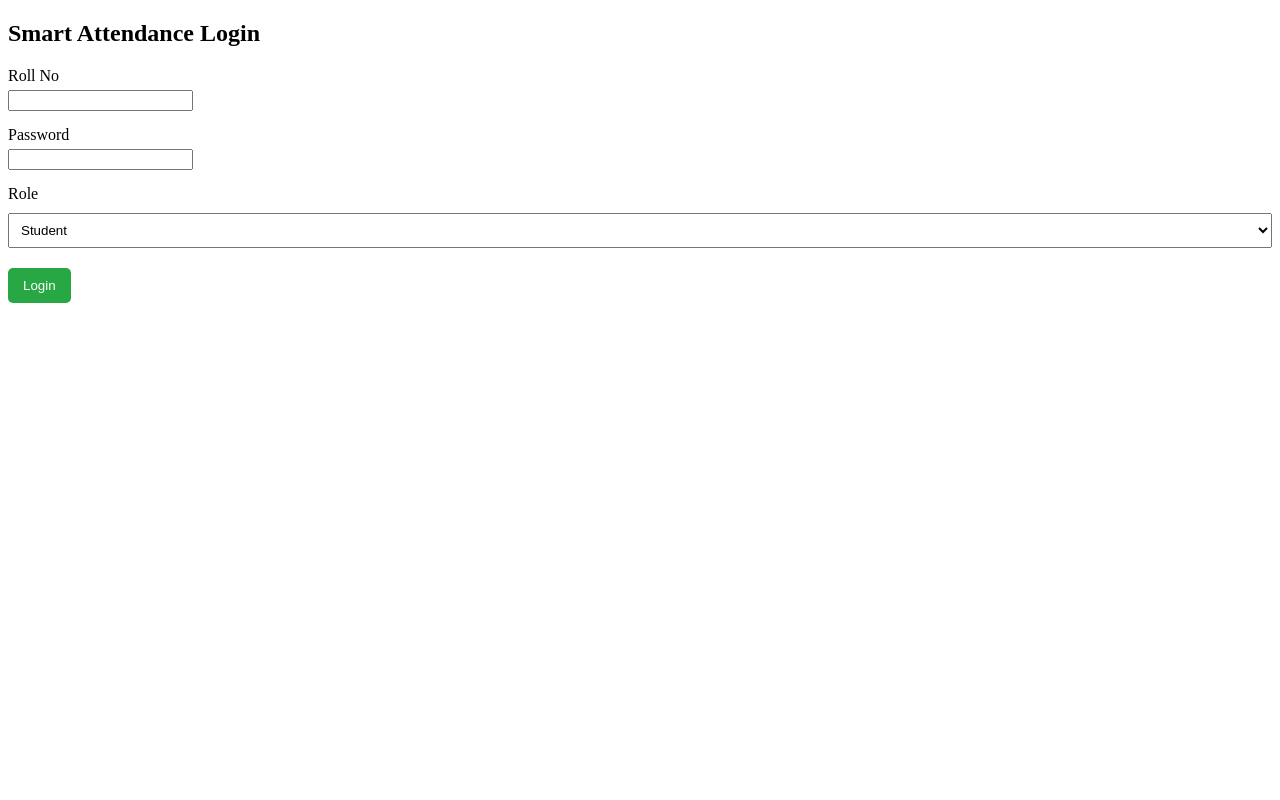
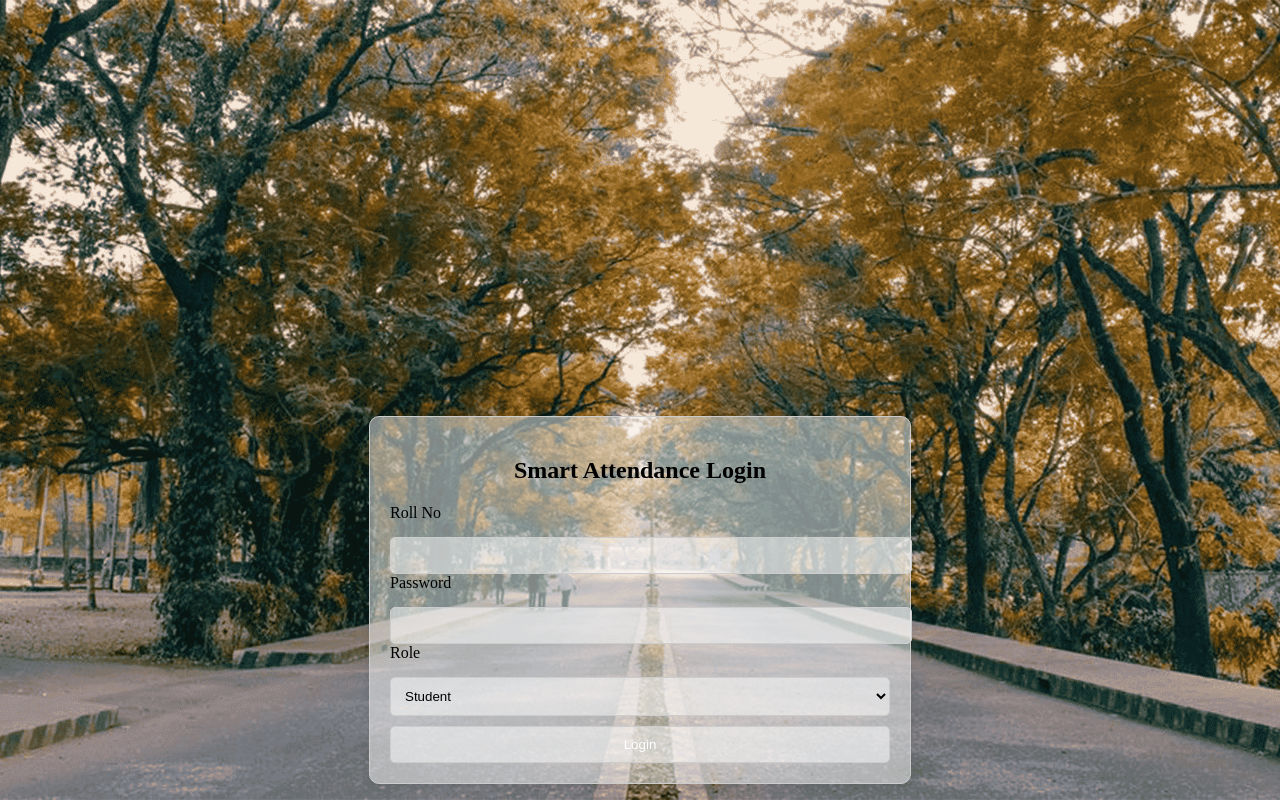
Before and after one commit to Devanand-Binil/DBMS, a PHP site: page / in a window 1280 px wide. Run offline with PHP 8.4, Linux system fonts and the light colour scheme.

Commit message:
added background image

```diff
--- a/css/styles.css
+++ b/css/styles.css
@@ -90,32 +90,3 @@
     margin-bottom: 15px;
     border-radius: 5px;
 }
-
-/* Form Elements */
-form label {
-    display: block;
-    margin: 15px 0 5px;
-}
-
-form textarea,
-form select,
-form input[type="file"] {
-    width: 100%;
-    padding: 8px;
-    margin-top: 5px;
-    box-sizing: border-box;
-}
-
-form button {
-    margin-top: 20px;
-    padding: 10px 15px;
-    background-color: #28a745;
-    color: white;
-    border: none;
-    cursor: pointer;
-    border-radius: 5px;
-}
-
-form button:hover {
-    background-color: #218838;
-}
--- a/index.php
+++ b/index.php
@@ -43,13 +43,61 @@ if ($_SERVER['REQUEST_METHOD'] == 'POST') {
         $error = "Invalid credentials!";
     }
 }
-?>
-
-<!DOCTYPE html>
+?><!DOCTYPE html>
 <html lang="en">
 <head>
     <title>Login - Smart Attendance</title>
-    <link rel="stylesheet" href="css/styles.css">
+    <!-- <link rel="stylesheet" href="css/styles.css"> -->
+    <style>
+        body {
+            background: url('public/1.png') no-repeat center center fixed;
+            background-size: cover;
+            display: flex;
+            justify-content: center;
+            align-items: center;
+            height: 100vh;
+            margin: 0;
+        }
+        .login-container {
+            position:fixed;
+            width: 500px;
+            margin-top:400px;
+            padding: 20px;
+            border: 1px solid #ccc;
+            border-radius: 10px;
+            box-shadow: 0 0 10px rgba(0, 0, 0, 0.1);
+            background: rgba(250,250,250, 0.5); /* Semi-transparent background */
+        }
+        .login-container h2 {
+            text-align: center;
+            margin-bottom: 20px;
+        }
+        .login-container label {
+            display: block;
+            margin-bottom: 5px;
+        }
+        .login-container input, .login-container select, .login-container button {
+            width: 100%;
+            padding: 10px;
+            margin-top: 10px;
+            border: 1px solid #ccc;
+            background: rgba(255, 255, 255, 0.5);
+            border-radius: 5px;
+        }
+        .login-container .error {
+            color: red;
+            text-align: center;
+        }
+        button {
+            background-color: rgb(114, 107, 219);
+            color: white;
+            border: none;
+            cursor: pointer;
+        }
+        button:hover {
+            background-color: rgb(54, 90, 158);
+        }
+    </style>
 </head>
 <body>
 
```
Also changed, not shown: public/1.png (added).
